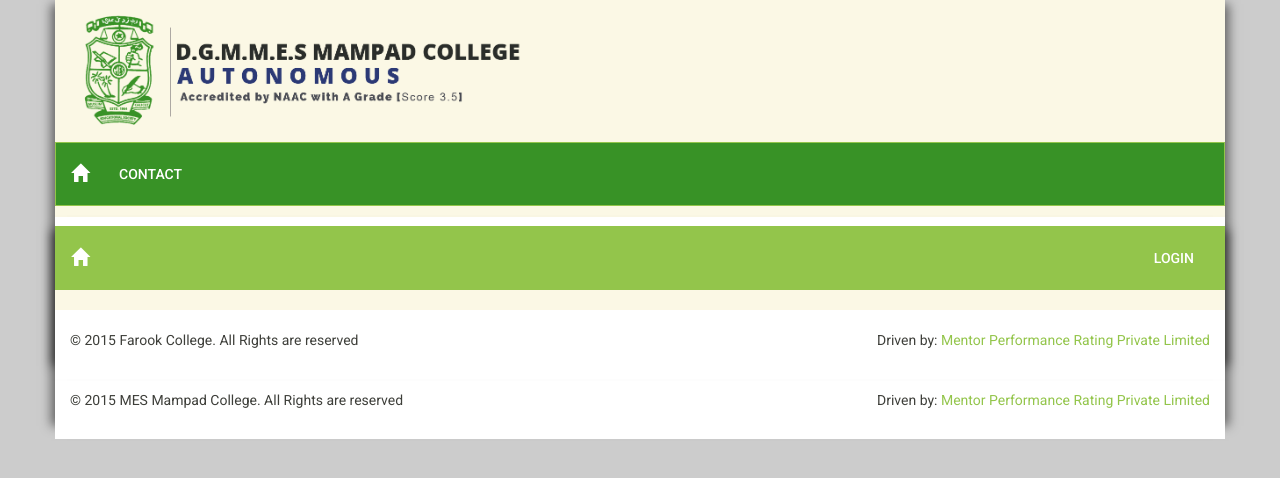
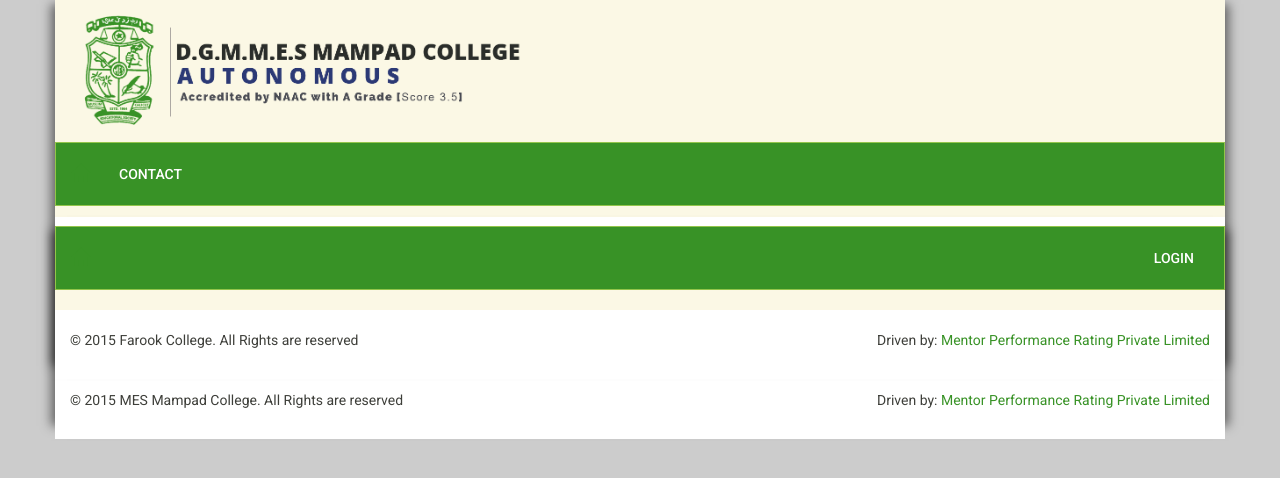
Before and after one commit to jeenamadhavan/mespg, a CakePHP app: the page made by app/View/Layouts/admin.ctp in a window 1280 px wide. Shown: the top 478 px of the page. Run offline with PHP 8.4 and a stand-in for CakePHP, Linux system fonts and the light colour scheme; the template is opened without the code that fills it: most values are stand-ins (such as "Sample title", 1, 10 or a date in 2020); some libraries are stand-ins or nearby versions.

Commit message:
Update admin.ctp

```diff
--- a/app/View/Layouts/admin.ctp
+++ b/app/View/Layouts/admin.ctp
@@ -20,13 +20,22 @@
         echo $this->Html->script($all_scripts);
         echo $this->fetch('script');
         ?>
+        <style type="text/css">
+        #top-bar {
+              background-color: #389226;
+        }
+        a {
+            color: #389226 !important;
+        }
+
+        </style>
     </head>
 <body>
     <div class="wrapper">
         <header>
 
             <div class="container zero-padding">
-                <nav class="navbar navbar-inverse">
+                <nav class="navbar navbar-inverse" id="top-bar">
                     <div class="container-fluid">
                         <!-- Brand and toggle get grouped for better mobile display -->
                         <div class="navbar-header">
@@ -47,8 +56,8 @@
                             if($this->Session->read('User.admin')==1){
 
                             ?>
-                                <li><?php echo $this->Html->link(__('View Payment Details'), "/admins/viewpaymentdetails", array('escape' => false)) ?></li>
-                                <li><?php echo $this->Html->link(__('Upload Excel'), "/admins/uploadexcel", array('escape' => false)) ?></li>
+                                <li><?php echo $this->Html->link(__('View Index Details'), "/admins/indexdetails", array('escape' => false)) ?></li>
+                                <li><?php echo $this->Html->link(__('Generate PDF'), "/admins/generatecourse", array('escape' => false)) ?></li>
                                     <?php } ?>
 
                             </ul>
```
